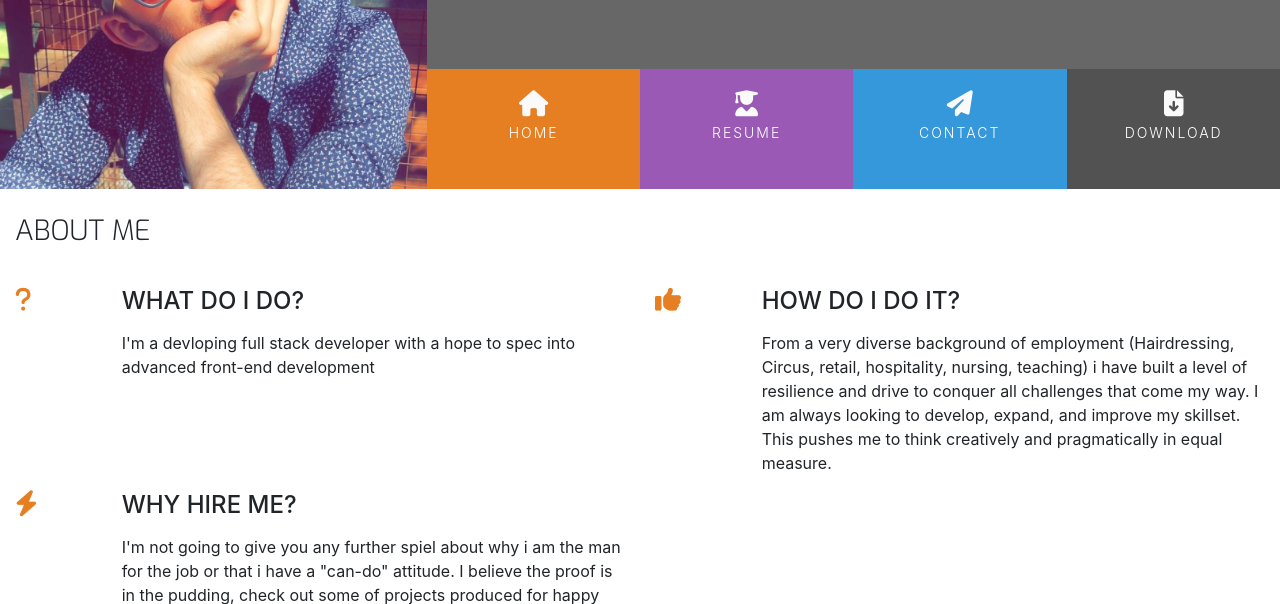
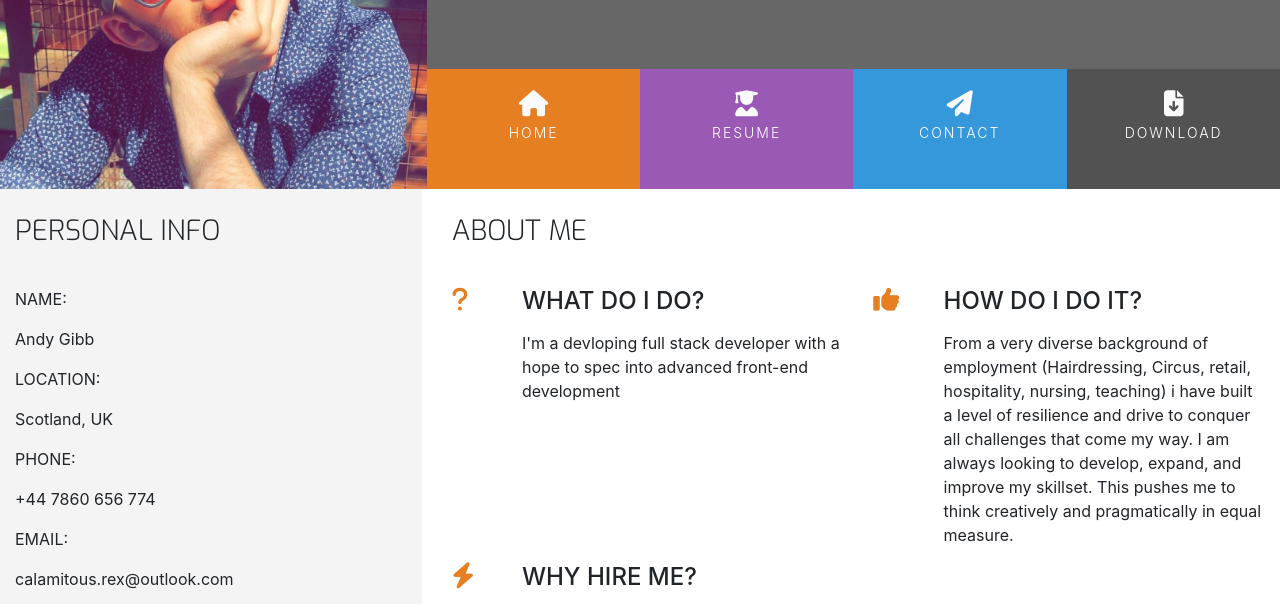
Before and after one commit to Cal-Rex/bootstrap-resume-project, a plain HTML site: page index.html in a window 1280 px wide. Shown: the part 180-784 px from the top of the page. Drawn offline with nearby package versions, Linux system fonts and the light colour scheme.

Commit message:
add personal info and base styling

```diff
--- a/assets/css/style.css
+++ b/assets/css/style.css
@@ -8,6 +8,10 @@
 
 .bg-color-three-reasons {
     background-color: #ffffff;
+}
+
+.bg-color-personal-info {
+    background-color: #f4f4f4;
 }
 
 .ui-menu-color-home {
--- a/index.html
+++ b/index.html
@@ -56,7 +56,56 @@
         </div>
     </header>
     <section class="conatiner-fluid">
-        <div class="row row-table">
+        <div class="row">
+            <div class="col-md-4 bg-color-personal-info section-column">
+                <div class="row">
+                    <div class="col-12">
+                        <h3 class="section-heading uppercase">
+                            Personal Info
+                        </h3>
+                    </div>
+                </div>
+                <div class="personal-info-item">
+                    <div class="key">
+                        <p class="uppercase">
+                            Name:
+                        </p>
+                    </div>
+                    <div class="value">
+                       <p>Andy Gibb</p>
+                    </div>
+                </div>
+                <div class="personal-info-item">
+                    <div class="key">
+                        <p class="uppercase">
+                            Location:
+                        </p>
+                    </div>
+                    <div class="value">
+                        <p>Scotland, UK</p>
+                    </div>
+                </div>
+                <div class="personal-info-item">
+                    <div class="key">
+                        <p class="uppercase">
+                            Phone:
+                        </p>
+                    </div>
+                    <div class="value">
+                    <p>+44 7860 656 774</p>
+                    </div>
+                </div>
+                <div class="personal-info-item">
+                    <div class="key">
+                        <p class="uppercase">
+                            Email:
+                        </p>
+                    </div>
+                    <div class="value">
+                    <p>calamitous.rex@outlook.com</p>
+                    </div>
+                </div>
+            </div>
             <div class="col-md-8 bg-color-three-reasons section-column">
                 <div class="row">
                     <div class="col">
@@ -101,11 +150,16 @@
                                 <p>I'm not going to give you any further spiel about why i am the man for the job or
                                     that i have a "can-do" attitude. I believe the proof is in the pudding, check out
                                     some of projects produced for happy clients:</p>
-                                    <ul class="three-reasons-icon">
-                                        <li class="three-reasons-li"><a href="https://cal-rex.github.io/milestone-p1-ronin347-media/" target="_blank">RONIN 347 Media</a></li>
-                                        <li class="three-reasons-li"><a href="https://cal-rex.github.io/milestone-project-2-js-qwetht/" target="_blank">QWETHT: The ultimate adventure generator</a></li>
-                                        <li class="three-reasons-li"><a href="https://submarine-domination.herokuapp.com/" target="_blank">SUB DOM: back-end Battleships</a></li>
-                                    </ul>
+                                <ul class="three-reasons-icon">
+                                    <li class="three-reasons-li"><a
+                                            href="https://cal-rex.github.io/milestone-p1-ronin347-media/"
+                                            target="_blank">RONIN 347 Media</a></li>
+                                    <li class="three-reasons-li"><a
+                                            href="https://cal-rex.github.io/milestone-project-2-js-qwetht/"
+                                            target="_blank">QWETHT: The ultimate adventure generator</a></li>
+                                    <li class="three-reasons-li"><a href="https://submarine-domination.herokuapp.com/"
+                                            target="_blank">SUB DOM: back-end Battleships</a></li>
+                                </ul>
                             </div>
                         </div>
                     </div>
```
